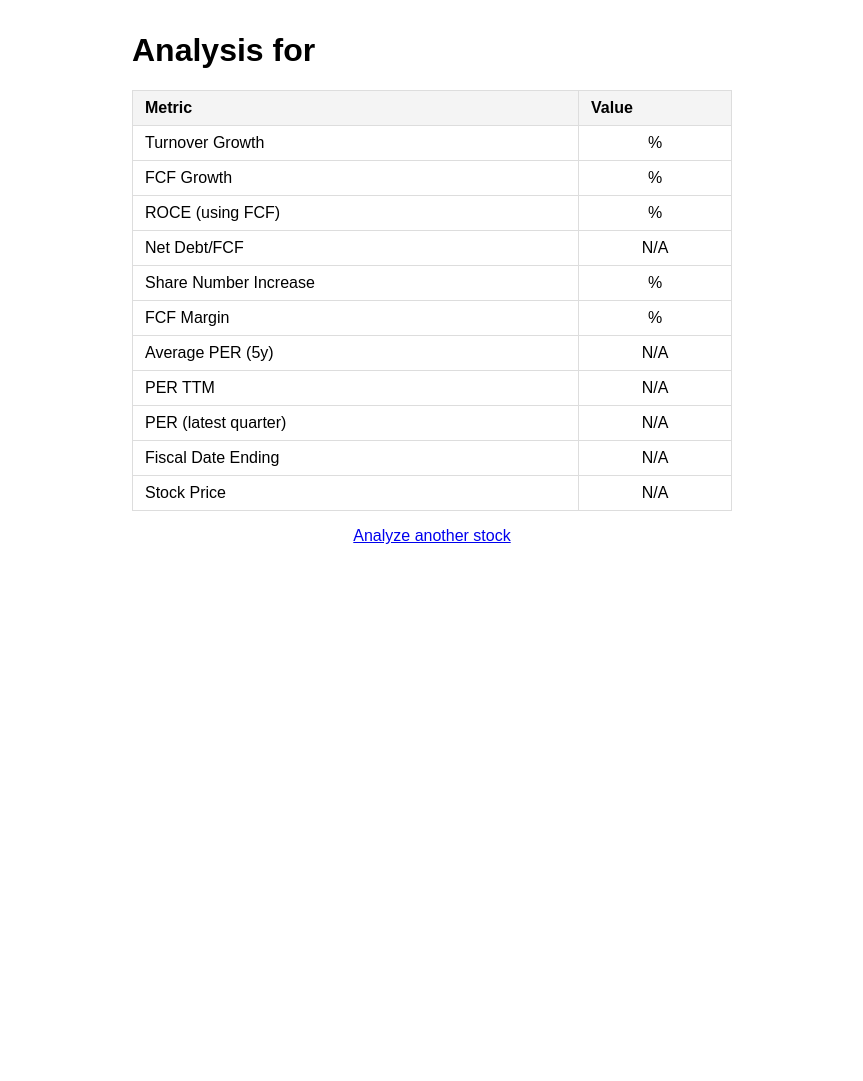
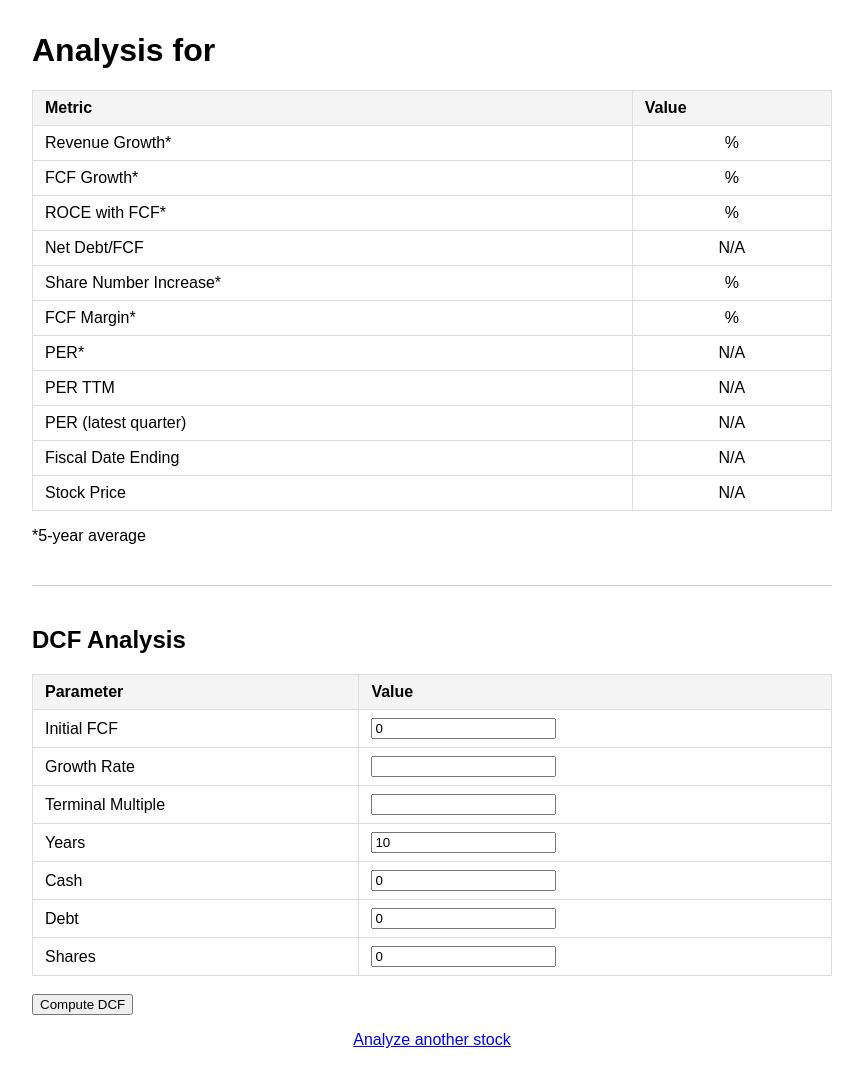
Before and after one commit to thomas192/stock-analyzer, a Flask app: template templates/result.html in a window 1280 px wide. Shown: the whole page, without its empty margins (208-1071 px from the left). Before the commit the page ends 544 px from the top, so only its background shows below. Run offline with Flask 3, Linux system fonts and the light colour scheme; the template is opened without the code that fills it, so the values that code supplies are empty.

Commit message:
dcf update

```diff
--- a/app.py
+++ b/app.py
@@ -4,33 +4,33 @@
 from flask import Flask, request, render_template, redirect, url_for, flash
 
 app = Flask(__name__)
-app.secret_key = 'secret_key'  # Needed for flash messages
+app.secret_key = 'your_secret_key'  # Needed for flash messages
 
-# Directory where the JSON files are stored
+# Directories where JSON outputs are stored
 ANALYSIS_FOLDER = os.path.join(os.getcwd(), 'analysis')
+DCF_FOLDER = os.path.join(os.getcwd(), 'dcf')
 
 
 def run_analysis(ticker: str) -> bool:
     """
-    Runs the parameterized notebook using Papermill with the given ticker.
-    Returns True if the notebook executed without error.
+    Runs the parameterized analysis notebook using Papermill with the given ticker.
+    Returns True if executed without error.
     """
     try:
         pm.execute_notebook(
-            'analyze_stock.ipynb',
-            None,
+            'analyze_stock.ipynb',  # Path to your analysis notebook
+            None,  # No output notebook saved
             parameters={'ticker': ticker}
         )
         return True
     except Exception as e:
-        # Log or print error as needed
-        print(f"Error running notebook: {e}")
+        print(f"Error running analysis notebook: {e}")
         return False
 
 
 def load_analysis_data(ticker: str) -> dict:
     """
-    Loads the JSON analysis data from the file generated by the notebook.
+    Loads the JSON analysis data from the file generated by the analysis notebook.
     Returns an empty dictionary if the file does not exist.
     """
     json_path = os.path.join(ANALYSIS_FOLDER, f'{ticker}.json')
@@ -40,8 +40,51 @@
     return {}
 
 
+def run_dcf(ticker: str, initial_fcf: float, growth_rate: float,
+            terminal_multiple: float, years: int, cash: float,
+            debt: float, shares: float) -> bool:
+    """
+    Runs the dcf notebook using Papermill with the given parameters.
+    Returns True if executed without error.
+    """
+    try:
+        pm.execute_notebook(
+            'dcf.ipynb',  # Path to your dcf notebook
+            None,  # No output notebook saved
+            parameters={
+                'ticker': ticker,
+                'initial_fcf': initial_fcf,
+                'growth_rate': growth_rate,
+                'terminal_multiple': terminal_multiple,
+                'years': years,
+                'cash': cash,
+                'debt': debt,
+                'shares': shares
+            }
+        )
+        return True
+    except Exception as e:
+        print(f"Error running dcf notebook: {e}")
+        return False
+
+
+def load_dcf_data(ticker: str) -> dict:
+    """
+    Loads the JSON DCF data from the file produced by the dcf notebook.
+    Returns an empty dictionary if the file does not exist.
+    """
+    json_path = os.path.join(DCF_FOLDER, f'{ticker}.json')
+    if os.path.exists(json_path):
+        with open(json_path, 'r') as f:
+            return json.load(f)
+    return {}
+
+
 @app.route('/', methods=['GET', 'POST'])
 def index():
+    """
+    Main route: if POST, run analysis notebook; if GET, show the ticker input form.
+    """
     if request.method == 'POST':
         ticker = request.form.get('ticker', '').upper().strip()
         if not ticker:
@@ -53,17 +96,66 @@
             flash('There was an error running the analysis.')
             return redirect(url_for('index'))
 
-        # Load the analysis data from the generated JSON file
+        # Load the analysis data
         metrics = load_analysis_data(ticker)
         if not metrics:
             flash('Analysis data not found. Please try again.')
             return redirect(url_for('index'))
 
-        # Pass the ticker and metrics to the result template for visualization
-        return render_template('result.html', ticker=ticker, metrics=metrics)
+        # Render the results page with the analysis metrics.
+        # (The DCF section is initially empty.)
+        return render_template('result.html', ticker=ticker, metrics=metrics, dcf_results=None, dcf_params=None)
 
-    # GET request: render the form template
+    # GET: show the input form.
     return render_template('index.html')
+
+
+@app.route('/compute_dcf', methods=['POST'])
+def compute_dcf():
+    """
+    Route to run the dcf notebook with parameters supplied via the form on the result page.
+    After executing the dcf analysis, the DCF results are loaded and the result page is re-rendered.
+    """
+    ticker = request.form.get('ticker', '').upper().strip()
+    if not ticker:
+        flash('Ticker symbol missing for DCF computation.')
+        return redirect(url_for('index'))
+
+    # Retrieve DCF parameters from the form.
+    try:
+        # Use float() conversion and default to 0 if a field is missing or invalid.
+        initial_fcf = float(request.form.get('initial_fcf'))
+        growth_rate = float(request.form.get('growth_rate'))
+        terminal_multiple = float(request.form.get('terminal_multiple'))
+        years = int(request.form.get('years'))
+        cash = float(request.form.get('cash'))
+        debt = float(request.form.get('debt'))
+        shares = float(request.form.get('shares'))
+    except Exception as e:
+        flash(f'Error parsing DCF parameters: {e}')
+        return redirect(url_for('index'))
+
+    # Run the DCF notebook.
+    if not run_dcf(ticker, initial_fcf, growth_rate, terminal_multiple, years, cash, debt, shares):
+        flash('Error computing DCF. Please try again.')
+        return redirect(url_for('index'))
+
+    # Load both the analysis and dcf data.
+    metrics = load_analysis_data(ticker)
+    dcf_results = load_dcf_data(ticker)
+
+    # Build a dictionary of parameters to pre-fill the form.
+    dcf_params = {
+        'initial_fcf': initial_fcf,
+        'growth_rate': growth_rate,
+        'terminal_multiple': terminal_multiple,
+        'years': years,
+        'cash': cash,
+        'debt': debt,
+        'shares': shares,
+    }
+
+    return render_template('result.html', ticker=ticker, metrics=metrics, dcf_results=dcf_results, dcf_params=dcf_params)
 
 
 if __name__ == '__main__':
--- a/templates/result.html
+++ b/templates/result.html
@@ -5,11 +5,12 @@
   <title>Analysis Result for {{ ticker }}</title>
   <style>
     body { font-family: Arial, sans-serif; margin: 2em; }
-    .container { max-width: 600px; margin: auto; }
+    .container { max-width: 800px; margin: auto; }
     table { width: 100%; border-collapse: collapse; margin-top: 20px; }
     th, td { padding: 8px 12px; border: 1px solid #ddd; }
     th { background-color: #f4f4f4; text-align: left; }
     .center { text-align: center; }
+    .section { margin-top: 40px; padding-top: 20px; border-top: 1px solid #ccc; }
   </style>
 </head>
 <body>
@@ -21,19 +22,19 @@
         <th>Value</th>
       </tr>
       <tr>
-        <td>Turnover Growth</td>
+        <td>Revenue Growth*</td>
         <td class="center" {% if metrics.avg_turnover_growth is not none and metrics.avg_turnover_growth > 0.1 %} style="background-color: lightgreen;" {% endif %}>
           {{ metrics.avg_turnover_growth is not none and (metrics.avg_turnover_growth * 100)|round(2) ~ '%' or 'N/A' }}
         </td>
       </tr>
       <tr>
-        <td>FCF Growth</td>
+        <td>FCF Growth*</td>
         <td class="center" {% if metrics.avg_FCF_growth is not none and metrics.avg_FCF_growth > 0.1 %} style="background-color: lightgreen;" {% endif %}>
           {{ metrics.avg_FCF_growth is not none and (metrics.avg_FCF_growth * 100)|round(2) ~ '%' or 'N/A' }}
         </td>
       </tr>
       <tr>
-        <td>ROCE (using FCF)</td>
+        <td>ROCE with FCF*</td>
         <td class="center" {% if metrics.avg_ROCE_using_FCF is not none and metrics.avg_ROCE_using_FCF > 0.15 %} style="background-color: lightgreen;" {% endif %}>
           {{ metrics.avg_ROCE_using_FCF is not none and (metrics.avg_ROCE_using_FCF * 100)|round(2) ~ '%' or 'N/A' }}
         </td>
@@ -45,19 +46,19 @@
         </td>
       </tr>
       <tr>
-        <td>Share Number Increase</td>
+        <td>Share Number Increase*</td>
         <td class="center" {% if metrics.avg_stock_increase is not none and metrics.avg_stock_increase <= 0 %} style="background-color: lightgreen;" {% endif %}>
           {{ metrics.avg_stock_increase is not none and (metrics.avg_stock_increase * 100)|round(2) ~ '%' or 'N/A' }}
         </td>
       </tr>
       <tr>
-        <td>FCF Margin</td>
+        <td>FCF Margin*</td>
         <td class="center" {% if metrics.avg_FCF_margin is not none and metrics.avg_FCF_margin > 0.1 %} style="background-color: lightgreen;" {% endif %}>
           {{ metrics.avg_FCF_margin is not none and (metrics.avg_FCF_margin * 100)|round(2) ~ '%' or 'N/A' }}
         </td>
       </tr>
       <tr>
-        <td>Average PER (5y)</td>
+        <td>PER*</td>
         <td class="center">
           {{ metrics.average_per is not none and metrics.average_per|round(2) or 'N/A' }}
         </td>
@@ -87,7 +88,86 @@
         </td>
       </tr>
     </table>
-    <p class="center"><a href="{{ url_for('index') }}">Analyze another stock</a></p>
+    <p>*5-year average</p>
+
+    <!-- DCF Section -->
+    <div class="section">
+      <h2>DCF Analysis</h2>
+      <form action="{{ url_for('compute_dcf') }}" method="post">
+        <!-- Pass the ticker as hidden input -->
+        <input type="hidden" name="ticker" value="{{ ticker }}">
+        <table>
+          <tr>
+            <th>Parameter</th>
+            <th>Value</th>
+          </tr>
+          <!-- For each DCF parameter, pre-fill from analysis data's dcf_inputs if available,
+               otherwise use a default value -->
+          <tr>
+            <td>Initial FCF</td>
+            <td>
+              <input type="number" step="any" name="initial_fcf" value="{{ dcf_params.initial_fcf if dcf_params else (metrics.dcf_inputs.initial_fcf if metrics.dcf_inputs and metrics.dcf_inputs.initial_fcf is not none else 0) }}" required>
+            </td>
+          </tr>
+          <tr>
+            <td>Growth Rate</td>
+            <td>
+              <input type="number" step="any" name="growth_rate" value="{{ dcf_params.growth_rate }}" required>
+            </td>
+          </tr>
+          <tr>
+            <td>Terminal Multiple</td>
+            <td>
+              <input type="number" step="any" name="terminal_multiple" value="{{ dcf_params.terminal_multiple }}" required>
+            </td>
+          </tr>
+          <tr>
+            <td>Years</td>
+            <td>
+              <input type="number" name="years" value="{{ dcf_params.years if dcf_params else 10 }}" required>
+            </td>
+          </tr>
+          <tr>
+            <td>Cash</td>
+            <td>
+              <input type="number" step="any" name="cash" value="{{ dcf_params.cash if dcf_params else (metrics.dcf_inputs.cash if metrics.dcf_inputs and metrics.dcf_inputs.cash is not none else 0) }}" required>
+            </td>
+          </tr>
+          <tr>
+            <td>Debt</td>
+            <td>
+              <input type="number" step="any" name="debt" value="{{ dcf_params.debt if dcf_params else (metrics.dcf_inputs.debt if metrics.dcf_inputs and metrics.dcf_inputs.debt is not none else 0) }}" required>
+            </td>
+          </tr>
+          <tr>
+            <td>Shares</td>
+            <td>
+              <input type="number" step="any" name="shares" value="{{ dcf_params.shares if dcf_params else (metrics.dcf_inputs.shares if metrics.dcf_inputs and metrics.dcf_inputs.shares is not none else 0) }}" required>
+            </td>
+          </tr>
+        </table>
+        <br>
+        <button type="submit">Compute DCF</button>
+      </form>
+
+      {% if dcf_results %}
+      <h3>DCF Valuation Results</h3>
+      <table>
+        <tr>
+          <th>Discount Rate</th>
+          <th>Share Price</th>
+        </tr>
+        {% for rate, value in dcf_results.items() %}
+          <tr>
+            <td class="center">{{ rate }}</td>
+            <td class="center">{{ value|round(2) }}</td>
+          </tr>
+        {% endfor %}
+      </table>
+      {% endif %}
+    </div>
+
+    <p style="text-align:center;"><a href="{{ url_for('index') }}">Analyze another stock</a></p>
   </div>
 </body>
 </html>
```
Also changed, not shown: 3 other files.
